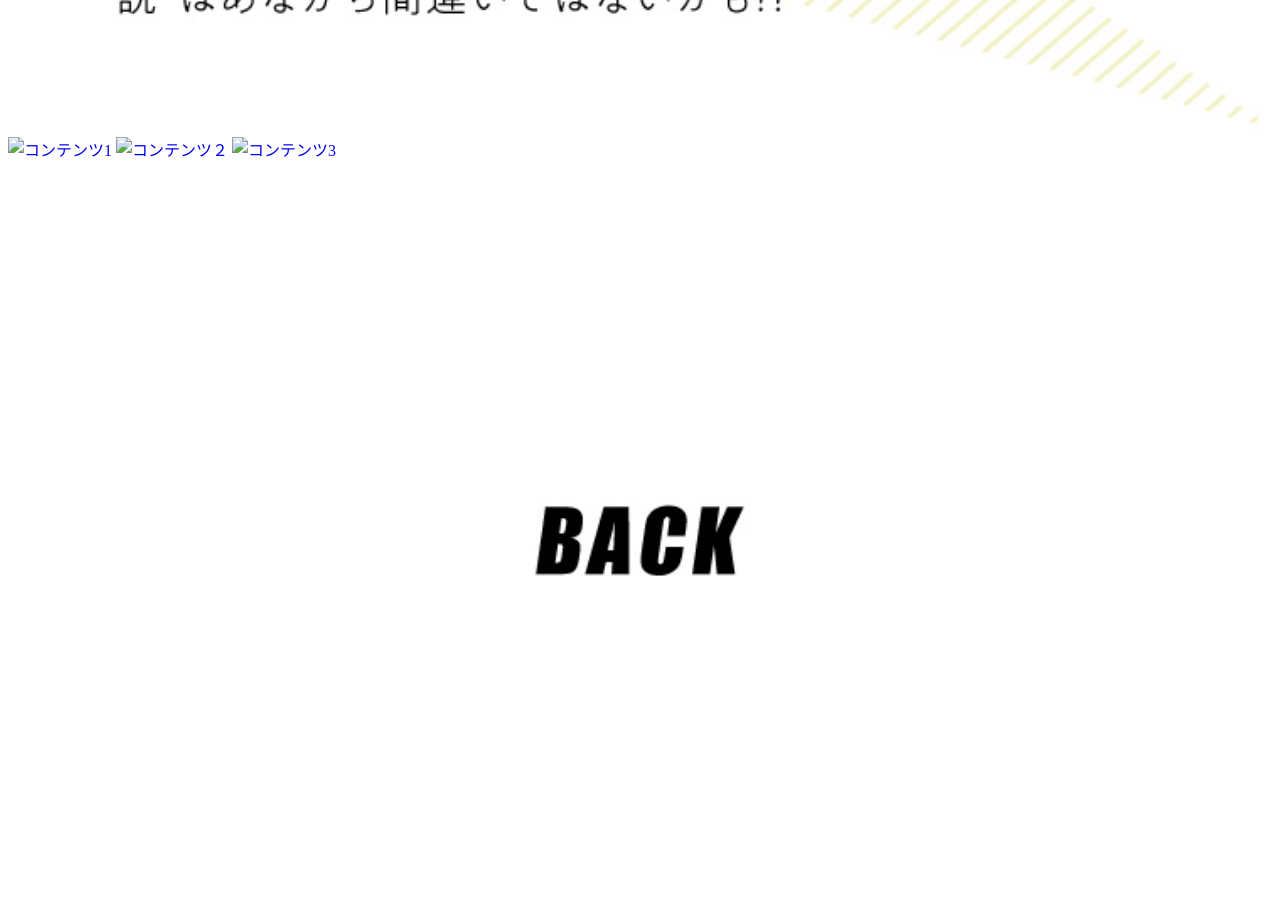
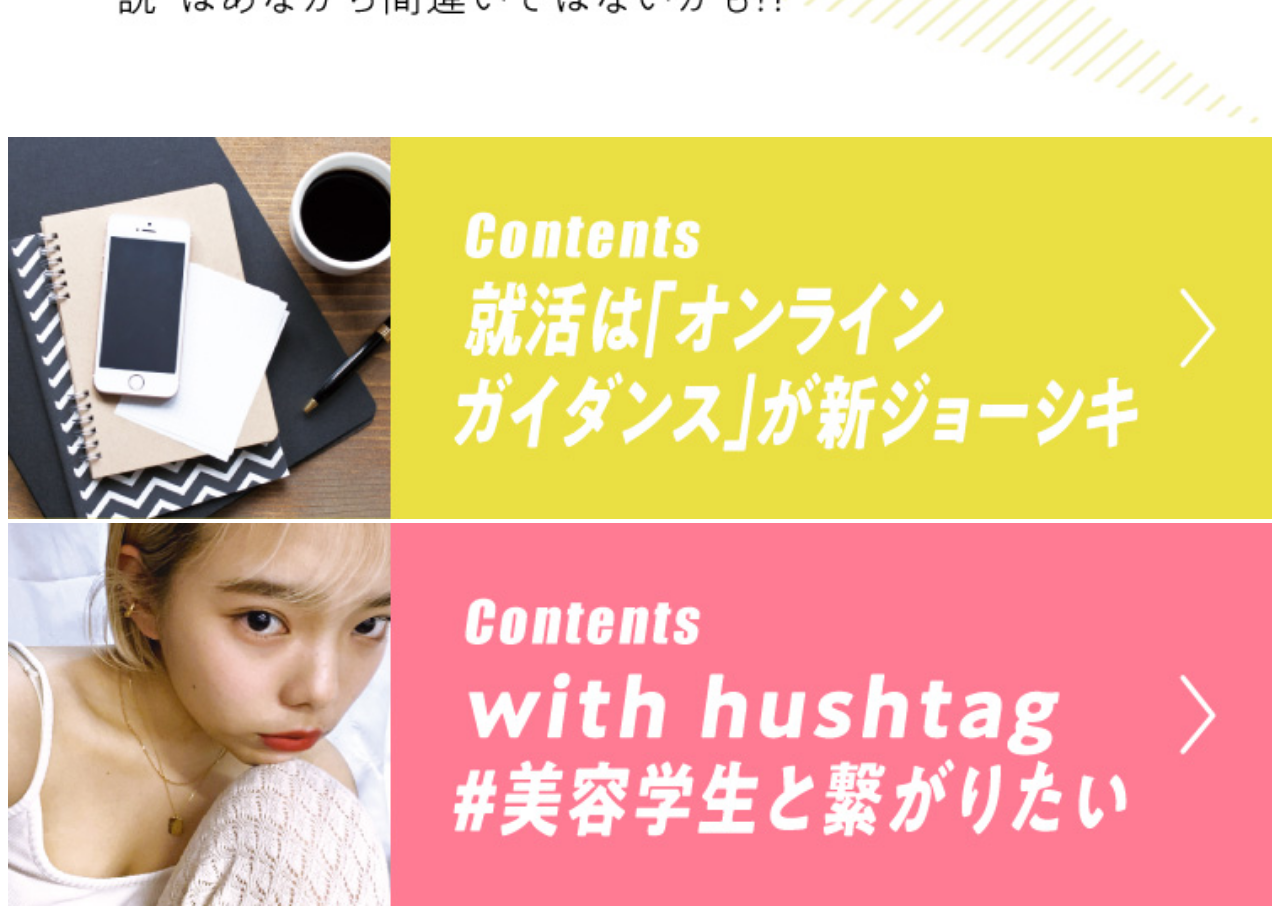
Before and after one commit to bestar-official/web-magazine_20200624, a plain HTML site: page index.html in a window 1280 px wide. Shown: the part 10460-11366 px from the top of the page. Before the commit the page ends 11145 px from the top, so only its background shows below. Drawn offline with nearby package versions, Linux system fonts and the light colour scheme.

Commit message:
changed content part

```diff
--- a/index.html
+++ b/index.html
@@ -46,13 +46,13 @@
 
                 <div class="under-contennts">
                     <a href="https://bestar-official.github.io/web-magazine_20200612_vol.1/">
-                        <img class="contents" src="./images/contents1.jpg" alt="コンテンツ1">
+                        <img class="contents" src="./images/contents_1.jpg" alt="コンテンツ1">
                     </a>
                     <a href="https://bestar-official.github.io/web-magazine_20200612_vol.2/">
-                        <img class="contents" src="./images/contents2.jpg" alt="コンテンツ２">
+                        <img class="contents" src="./images/contents_2.jpg" alt="コンテンツ２">
                     </a>
                     <a href="https://bestar-official.github.io/web-magazine_20200605/">
-                        <img class="contents" src="./images/contents3.jpg" alt="コンテンツ3">
+                        <img class="contents" src="./images/contents_3.jpg" alt="コンテンツ3">
                     </a>
                 </div>
             </div>
```
